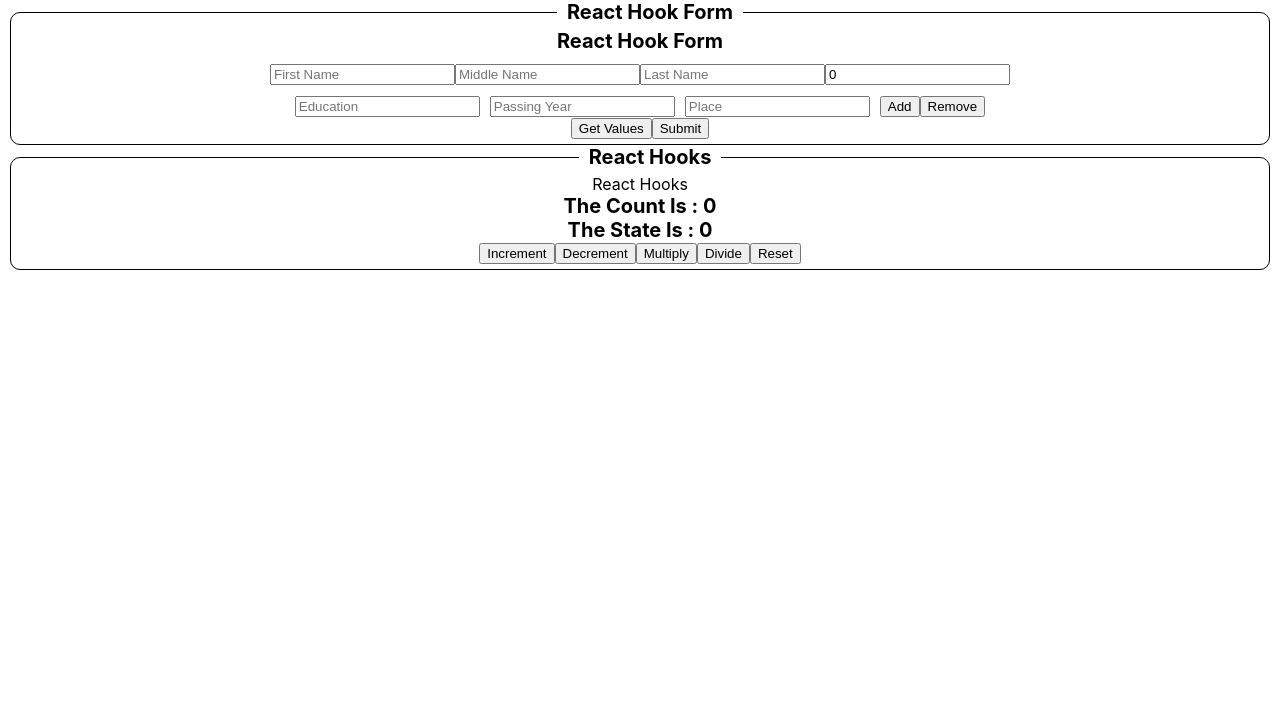
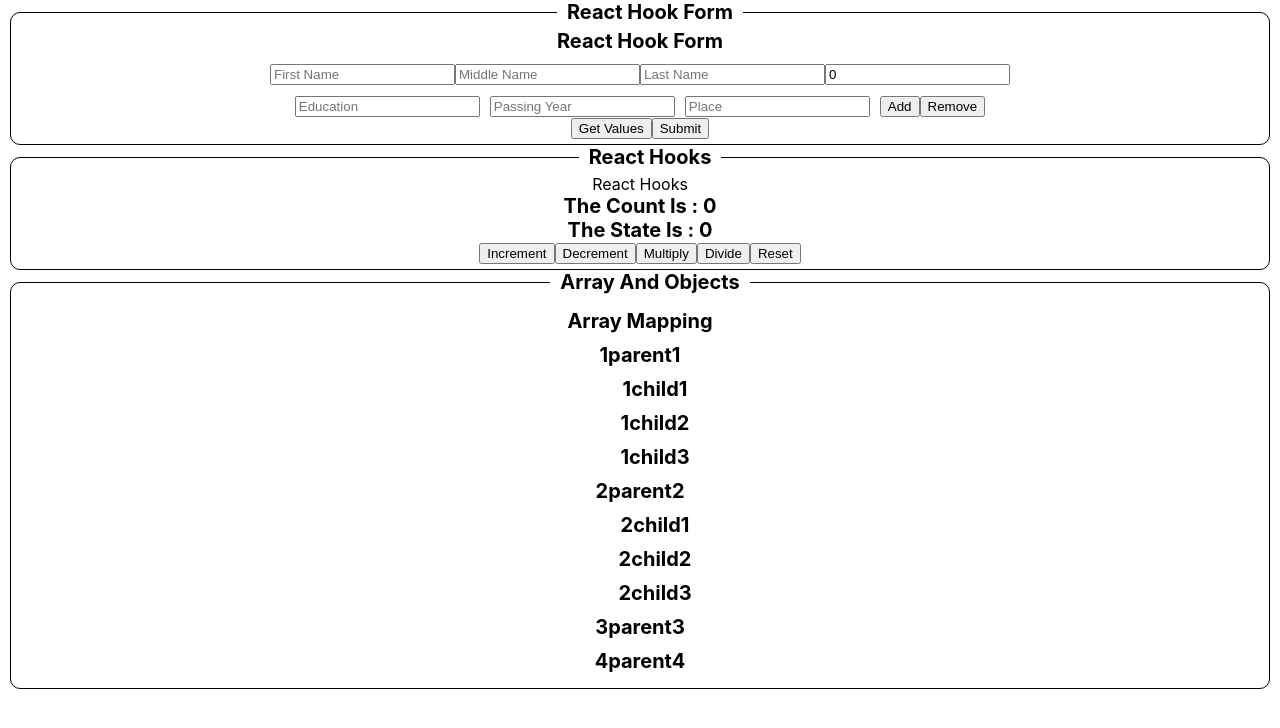
Before and after one commit to rishikale/React_MERN_Online, a React (Create React App) app: page / in a window 1280 px wide. Shown: the top 728 px of the page. Built offline with nearby package versions, Linux system fonts and the light colour scheme.

Commit message:
Array and object methods and mapping

```diff
--- a/src/App.js
+++ b/src/App.js
@@ -7,6 +7,7 @@ import DynamicForm from "./Components/DynamicForm/DynamicForm";
 import ReactHookForm from "./Components/ReactHookForm/ReactHookForm";
 import UseFormContext from "./Components/useFormContext/UseFormContext";
 import ReactHooks from "./Components/ReactHooks/ReactHooks";
+import ArrayAndObjects from "./Components/ArrayAndObjects/ArrayAndObjects";
 
 function App() {
   return (
@@ -186,6 +187,31 @@ function App() {
           <ReactHooks />
         </div>
       </fieldset>
+      <fieldset
+        style={{
+          border: "1px solid black",
+          borderRadius: "10px",
+          marginLeft: "10px",
+          marginRight: "10px",
+          padding: "5px",
+        }}
+      >
+        <legend
+          style={{
+            paddingLeft: "10px",
+            paddingRight: "10px",
+            marginLeft: "10px",
+            marginRight: "10px",
+            fontWeight: "bold",
+            fontSize: "20px",
+          }}
+        >
+          Array And Objects
+        </legend>
+        <div>
+          <ArrayAndObjects />
+        </div>
+      </fieldset>
       {/* <MainLayout /> */}
     </div>
   );
--- /dev/null
+++ b/src/Components/ArrayAndObjects/ArrayAndObjects.js
@@ -0,0 +1,159 @@
+import React from "react";
+
+function ArrayAndObjects() {
+  const [changingObject, setChangingObject] = React.useState(null);
+
+  const [array, setArray] = React.useState([]);
+
+  const dummyArray = [
+    {
+      id: 1,
+      label: "parent1",
+      childs: [
+        {
+          parentId: 1,
+          label: "child1",
+        },
+        {
+          parentId: 1,
+          label: "child2",
+        },
+        {
+          parentId: 1,
+          label: "child3",
+        },
+      ],
+    },
+    {
+      id: 2,
+      label: "parent2",
+      childs: [
+        {
+          parentId: 2,
+          label: "child1",
+        },
+        {
+          parentId: 2,
+          label: "child2",
+        },
+        {
+          parentId: 2,
+          label: "child3",
+        },
+      ],
+    },
+    {
+      id: 3,
+      label: "parent3",
+    },
+    {
+      id: 4,
+      label: "parent4",
+    },
+  ];
+
+  const initialObject = {
+    name: "Abc",
+    "Middle Name": "mno",
+    lastName: "xyz",
+    address: "Pune",
+    Age: 20,
+  };
+
+  React.useEffect(() => {
+    // array.filter
+    let filteredArray = dummyArray.filter((item) => item.id === 1);
+
+    // array.find
+    let found = dummyArray.find((item) => item.label === "parent2");
+
+    // array.splice
+    // array.splice(index,deleteCount,insertion)
+
+    dummyArray.splice(1, 1);
+    dummyArray.splice(1, 1, { id: 6, label: "parent6" });
+
+    console.log("found", dummyArray);
+
+    setArray(filteredArray);
+  }, []);
+
+  React.useEffect(() => {
+    // to access the keyValue pairs in the object :
+    console.log("The Object Value 1:", initialObject?.name);
+    console.log("The Value 2:", initialObject?.["Middle Name"]);
+
+    // The method to delete some key value pairs from object :
+    delete initialObject.name;
+    delete initialObject.lastName;
+    delete initialObject["Middle Name"];
+
+    console.log("The modified Object :", initialObject);
+
+    // setChangingObject(initialObject);
+  }, [initialObject]);
+
+  React.useEffect(() => {
+    console.log("The changing array is :", array);
+  }, [array]);
+
+  return (
+    <div>
+      <div
+        style={{
+          marginTop: "10px",
+          marginBottom: "10px",
+          fontSize: "20px",
+          fontWeight: "bold",
+        }}
+      >
+        Array Mapping
+      </div>
+      <div>
+        {dummyArray?.length > 0
+          ? dummyArray.map((item, itemIndex) => {
+              return (
+                <>
+                  <div
+                    style={{
+                      marginTop: "10px",
+                      marginBottom: "10px",
+                      fontSize: "20px",
+                      fontWeight: "bold",
+                    }}
+                    key={itemIndex}
+                  >
+                    <span>{item.id}</span>
+                    <span>{item.label}</span>
+                  </div>
+                  <div>
+                    {item["childs"] && item["childs"]?.length > 0
+                      ? item.childs.map((child, childIndex) => {
+                          return (
+                            <div
+                              key={childIndex}
+                              style={{
+                                marginLeft:"30px",
+                                marginTop: "10px",
+                                marginBottom: "10px",
+                                fontSize: "20px",
+                                fontWeight: "bold",
+                              }}
+                            >
+                              <span>{child.parentId}</span>
+                              <span>{child.label}</span>
+                            </div>
+                          );
+                        })
+                      : null}
+                  </div>
+                </>
+              );
+            })
+          : null}
+      </div>
+    </div>
+  );
+}
+
+export default ArrayAndObjects;
```
